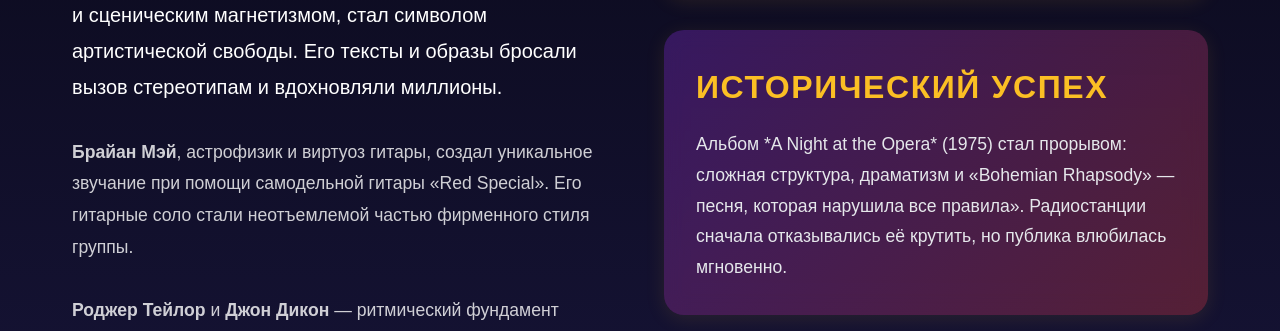
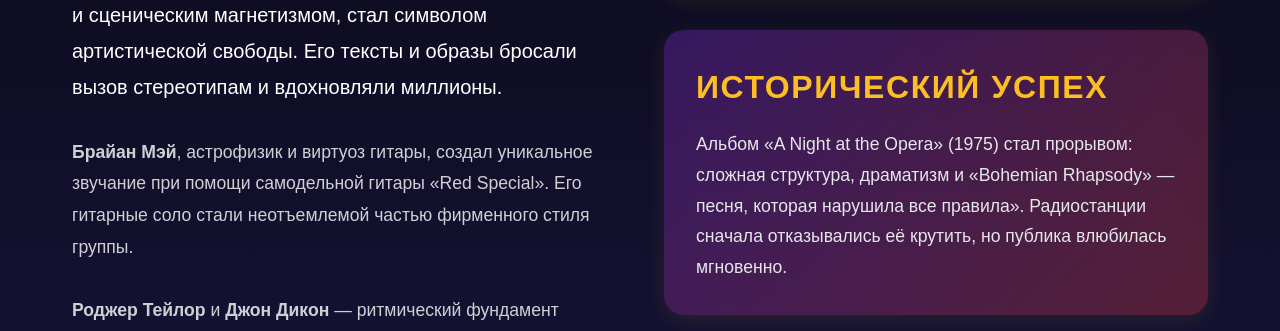
Before and after one commit to docup1/Queen, a React (Create React App) app: page / in a window 1280 px wide. Shown: the part 3548-3879 px from the top of the page. Built offline with nearby package versions, Linux system fonts and the light colour scheme.

Commit message:
first commit

```diff
--- a/src/sections/AboutSection.jsx
+++ b/src/sections/AboutSection.jsx
@@ -86,7 +86,7 @@
                         <div className="info-card">
                             <h3 className="info-title">ИСТОРИЧЕСКИЙ УСПЕХ</h3>
                             <p className="info-text">
-                                Альбом *A Night at the Opera* (1975) стал прорывом: сложная структура,
+                                Альбом «A Night at the Opera» (1975) стал прорывом: сложная структура,
                                 драматизм и «Bohemian Rhapsody» — песня, которая нарушила все правила».
                                 Радиостанции сначала отказывались её крутить, но публика влюбилась мгновенно.
                             </p>
```
